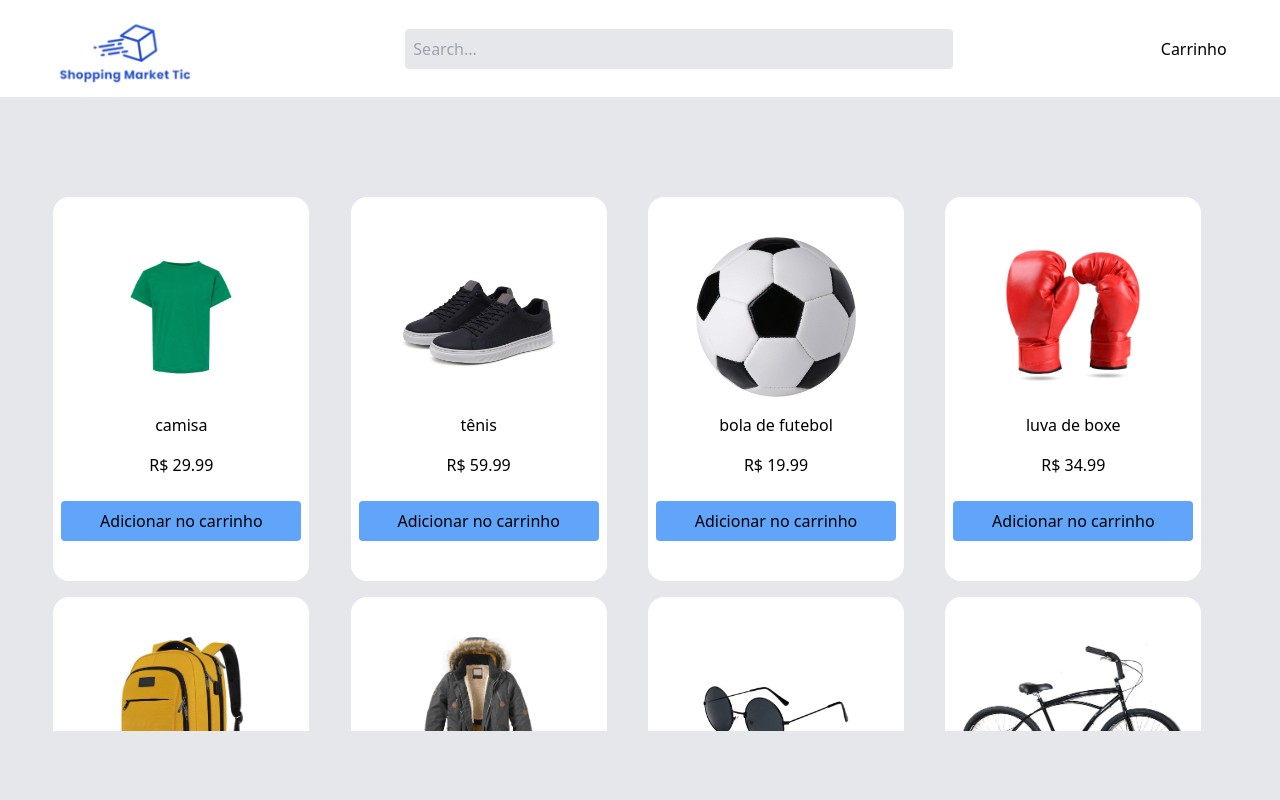
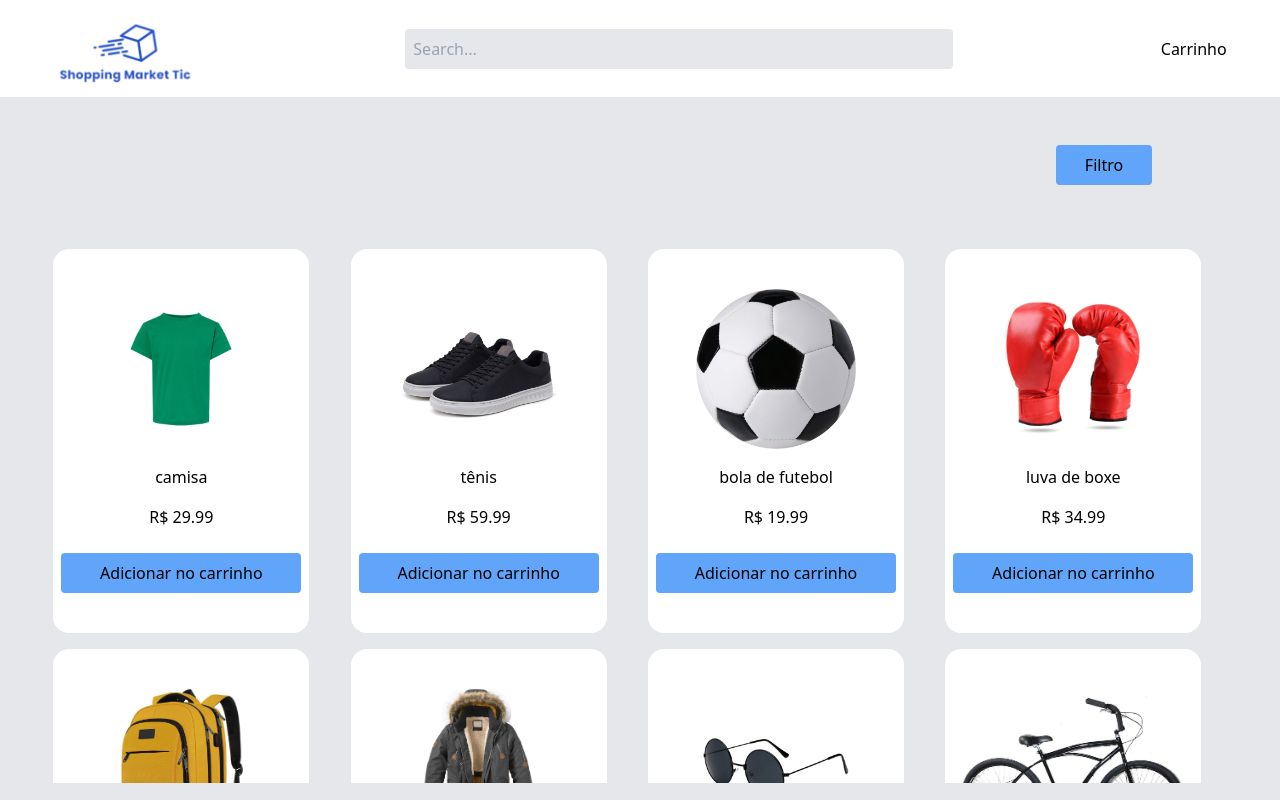
Before and after one commit to cesinhadev/shoppingMarketTic, a React (Vite) app in the folder shoppingMarketTic/: page / in a window 1280 px wide. Built offline with nearby package versions, Linux system fonts and the light colour scheme; data requests are answered from the project's data file.

Commit message:
adicionando função de ordenação na lista de produtos

```diff
--- a/shoppingMarketTic/src/app/services/product.service.ts
+++ b/shoppingMarketTic/src/app/services/product.service.ts
@@ -1,7 +1,13 @@
 import http from "../../http-common";
 import { ProductProps } from "../interfaces/Product";
 
-const findAll = async() => {
+const findAll = async(type: string) => {
+	if(type){
+		const response = await http.get<ProductProps[]>("products/?_sort=price");
+		return type === "desc" ? response.data.reverse() : response.data;
+	}
+
+
 	const resp = await http.get<ProductProps[]>("products");
 	return resp.data
 }
--- a/shoppingMarketTic/src/app/view/Home.tsx
+++ b/shoppingMarketTic/src/app/view/Home.tsx
@@ -1,29 +1,98 @@
+import { useState } from "react";
 import { useQuery } from "react-query";
-import Card from '../components/Card';
-import ProductService from '../services/product.service';
-import { ProductProps } from '../interfaces/Product';
+import { ProductProps } from "../interfaces/Product";
+import Card from "../components/Card";
+import ProductService from "../services/product.service";
+import List from "../components/List";
+import { tv } from "tailwind-variants";
+import { twMerge } from "tailwind-merge";
+import Button from "../components/Button";
 
+const menuListVariants = tv({
+	variants: {
+		variant: {
+			menuList: "absolute z-10 mt-1 w-48 rounded-md bg-white py-1 shadow-lg",
+		},
+	},
+});
 
 const Home = () => {
+	const [typeFilter, setTypeFilter] = useState("");
+	const [isOpenMenu, setIsOpenMenu] = useState(false);
+
+	const listOptionFilter = [
+		{
+			value: "desc",
+			name: "Maior preço",
+			class: "flex justify-center w-full cursor-pointer",
+		},
+		{
+			value: "asc",
+			name: "Menor preço",
+			class: "flex justify-center w-full cursor-pointer",
+		},
+	];
+
 	const {
 		data: products,
-		error,
-		isLoading
-	} = useQuery<ProductProps[], Error>("query-products", async() => {
-		return await ProductService.findAll()
-	})
+		/*error,
+		isLoading,
+		*/
+	} = useQuery<ProductProps[], Error>(["query-products", typeFilter], async () => {
+		return await ProductService.findAll(typeFilter);
+	});
+
+	const handleFilter = (value: string) => {
+		setTypeFilter(value);
+	};
+
+	const handleFilterButton = () => {
+		setIsOpenMenu(!isOpenMenu);
+	};
+
+	const menuListClasses = twMerge(
+		menuListVariants(),
+		isOpenMenu
+			? "flex items-center flex-col absolute top-60 bg-white rounded-md p-4 shadow-lg shadow-black w-44"
+			: "hidden",
+	);
 
 	return (
-	<div className="mt-32 flex h-4/5 w-full flex-col items-center justify-center gap-16">
-		<div className="grid h-5/6 w-11/12 grid-cols-4 gap-4 overflow-x-auto">
-		{products?.map((product: ProductProps) => {
-			return (
-				<Card key={product.id} item={product}/>
-			)
-		})}
+		<div className="mt-32 flex h-4/5 w-full flex-col items-center justify-center gap-16">
+			<div className="flex w-4/5 flex-col items-end">
+				<Button
+					className="w-24"
+					onClick={() => {
+						handleFilterButton();
+					}}
+				>
+					Filtro
+				</Button>
+				<ul className={menuListClasses}>
+					{listOptionFilter.map((item) => {
+						return (
+							<List
+								key={item.name}
+								className={item.class}
+								onClick={(e) => {
+									e.stopPropagation();
+									handleFilter(item.value);
+								}}
+							>
+								{item.name}
+							</List>
+						);
+					})}
+				</ul>
+			</div>
+
+			<div className="grid h-5/6 w-11/12 grid-cols-4 gap-4 overflow-x-auto">
+				{products?.map((product: ProductProps) => {
+					return <Card key={product.id} item={product} />;
+				})}
+			</div>
 		</div>
-	</div>
-	)
-}
+	);
+};
 
 export default Home;
```
